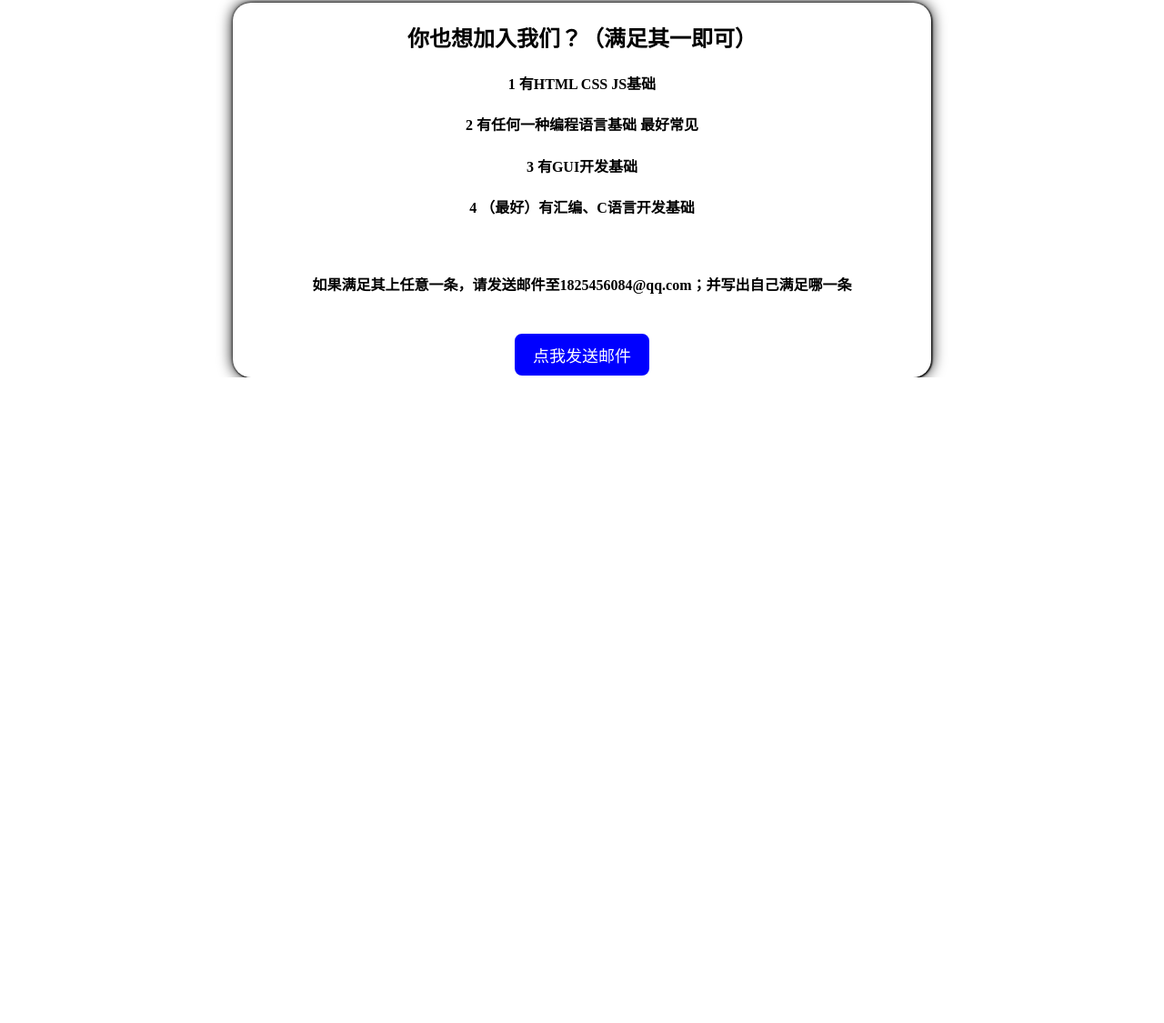
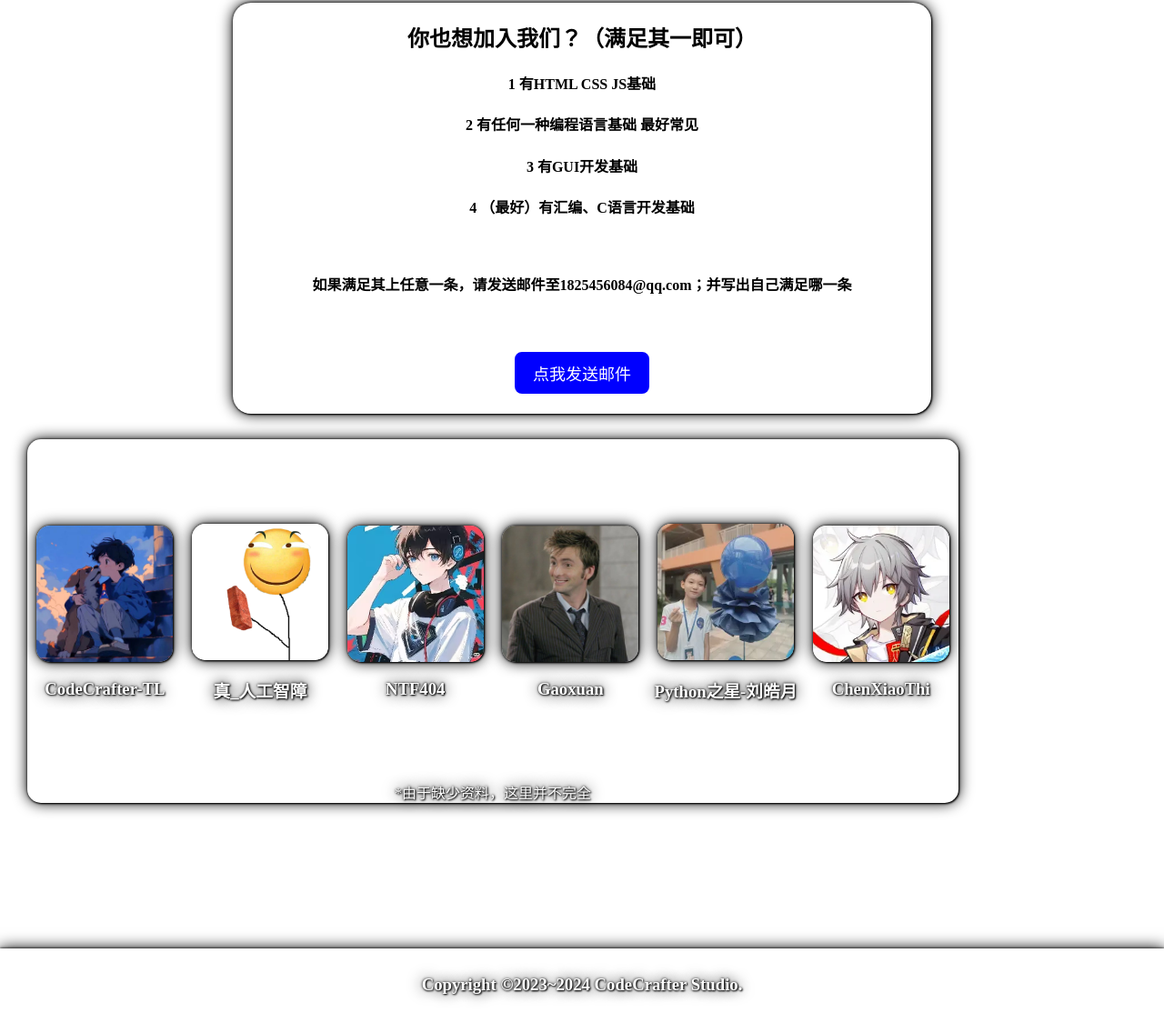
Before and after one commit to CodeCrafter-TL/CodeCrafter.github.io, a plain HTML site: page home/index.html in a window 1280 px wide. Shown: the part 797-1922 px from the top of the page at 91% size. Before the commit the page ends 1212 px from the top, so only its background shows below. Drawn offline with Linux system fonts and the light colour scheme.

Commit message:
Add files via upload

```diff
--- a/css/style.css
+++ b/css/style.css
@@ -9,7 +9,6 @@
   height: 100vh;
   color: #fff;
   text-align: center;
-  overflow: scroll;
 }
 
 .home-body {
@@ -35,6 +34,7 @@
     height: 7%;
     margin: 0;
     align-items: center;
+    box-shadow: 1px 1px 2px black, 0 0 1em black, 0 0 0.2em black;
 }
 
 .backdrop {
@@ -47,7 +47,7 @@
   height: 7%;
   margin: 0;
   box-shadow: 1px 1px 2px black, 0 0 1em black, 0 0 0.2em black;
-  z-index: 1;
+  z-index: 3;
 }
 
 .backdrop-content {
@@ -57,7 +57,7 @@
     left: 360px;
     color: #ffffffff;
     text-shadow: 1px 1px 2px black, 0 0 1em black, 0 0 0.2em black;
-    z-index: 1;
+    z-index: 3;
 }
 
 .home {
@@ -116,6 +116,8 @@
   align-items: center;
   border-radius: 20px;
   box-shadow: 1px 1px 2px black, 0 0 1em black, 0 0 0.2em black;
+  opacity: 0;
+  transition: opacity 0.3s ease-in-out;
 }
 
 .join-us a {
@@ -126,7 +128,8 @@
   border-radius: 10px;
   padding: 10px 20px;
   font-size: 18px;
-  margin-top: 20px;
+  margin-top: 40px;
+  margin-bottom: 20px;
   text-decoration: none;
 }
 
@@ -176,6 +179,7 @@
   left: 280px;
   font-size: 24px;
   animation: fadeIn 1.25s ease-in-out;
+  z-index: 2;
 }
 
 .a-one {
@@ -192,6 +196,7 @@
   top: 430px;
   left: 1260px;
   animation: fadeIn 1.7s ease-in-out;
+  box-shadow: 1px 1px 2px black, 0 0 1em black, 0 0 0.2em black;
 }
 
 .a-next {
@@ -208,6 +213,7 @@
   top: 430px;
   left: 1460px;
   animation: fadeIn 1.9s ease-in-out;
+  box-shadow: 1px 1px 2px black, 0 0 1em black, 0 0 0.2em black;
 }
 
 @keyframes fadeIn {
@@ -218,3 +224,65 @@
     opacity: 1;
   }
 }
+
+.fadeInAnimation {
+    animation: fadeIn 1s ease-in-out forwards;
+}
+
+.githubs {
+  width: 80%;
+  border-radius: 15px;
+  box-shadow: 1px 1px 2px black, 0 0 1em black, 0 0 0.2em black;
+  opacity: 0;
+  transition: opacity 0.3s ease-in-out;
+  height: 50%;
+  color: #000;
+  background-color: #fff;
+  position: absolute;
+  top: 160%;
+  left: 30px;
+  display: flex;
+  flex-direction: row;
+  justify-content: center;
+  align-items: center;
+}
+
+.githubs div {
+  display: flex;
+  flex-direction: column;
+  justify-content: center;
+  align-items: center;
+  text-align: center;
+  color: white;
+  width: 200px;
+  text-shadow: 1px 1px 2px black, 0 0 1em black, 0 0 0.2em black;
+}
+
+.githubs img.profile-img {
+  flex-grow: 1;
+  border-radius: 15px;
+  box-shadow: 1px 1px 2px black, 0 0 1em black, 0 0 0.2em black;
+  width: 150px;
+  height: 150px;
+  transition: transform 0.3s ease-in-out;
+}
+
+.githubs img.profile-img:hover {
+  transform: translateY(-10px);
+}
+
+.copyright {
+  width: 100%;
+  height: 9%;
+  position: absolute;
+  top: 230%;
+  left: 0;
+  background-color: rgba(0, 0, 0, blur(7px));
+  color: #fff;
+  align-items: center;
+  backdrop-filter: blur(7px);
+  box-shadow: 1px 1px 2px black, 0 0 1em black, 0 0 0.2em black;
+  text-shadow: 1px 1px 2px black, 0 0 1em black, 0 0 0.2em black;
+  text-align: center;
+  padding-top: 10px;
+}
--- a/home/index.html
+++ b/home/index.html
@@ -11,7 +11,7 @@
                system.win = p.indexOf("Win") == 0;
                system.mac = p.indexOf("Mac") == 0;
                system.x11 = (p == "X11") || (p.indexOf("Linux") == 0);
-               if(system.win||system.mac||system.xll){
+               if(system.win||system.mac||system.x11){
                        window.location.href="#";
                }else{
                       alert("推荐使用电脑端访问网页！");
@@ -25,7 +25,7 @@
                 <h3 id="title" class="backdrop-content">CodeCrafter</h3>
             </div>
             <div class="vp">
-                <img src="../images/pyvplogo.png" width="320" height="320" />
+                <img src="../images/pyvplogo-new.png" width="320" height="320" />
                 <h3>Python Visual Programmer</h3>
                 <h4>基于 Python 语言中的 tkinter GUI 工具的可视化编程软件</h4>
                 <a href="https://github.com/xiaokang2022/visual-programmer" class="a-one">View in Github</a>
@@ -42,5 +42,55 @@
             <h4>如果满足其上任意一条，请发送邮件至1825456084@qq.com；并写出自己满足哪一条</h4>
             <a href="mailto:1825456084@qq.com">点我发送邮件</a>
         </div>
+        <div class="githubs">
+            <div>
+                <img src="../images/tl.jpg" class="profile-img" />
+                <h3 style="flex-grow: 1;">CodeCrafter-TL</h3>
+            </div>
+            <div>
+                <img src="../images/totowang.png" class="profile-img" />
+                <h3 style="flex-grow: 1;">真_人工智障</h3>
+            </div>
+            <div>
+                <img src="../images/ntf.png" class="profile-img" />
+                <h3 style="flex-grow: 1;">NTF404</h3>
+            </div>
+            <div>
+                <img src="../images/gaoxuan.jpg" class="profile-img" />
+                <h3 style="flex-grow: 1;">Gaoxuan</h3>
+            </div>
+            <div>
+                <img src="../images/python-lhy.png" class="profile-img" />
+                <h3 style="flex-grow: 1;">Python之星-刘皓月</h3>
+            </div>
+            <div>
+                <img src="../images/cxt.png" class="profile-img" />
+                <h3 style="flex-grow: 1;">ChenXiaoThi</h3>
+            </div>
+            <p style="position: absolute; top: 90%;   text-shadow: 1px 1px 2px black, 0 0 1em black, 0 0 0.2em black; color: white;">*由于缺少资料，这里并不完全</p>
+        </div>
+        <div class="copyright">
+            <div>
+                <h3>Copyright &copy;2023~2024 CodeCrafter Studio.</h3>
+            </div>
+        </div>
     </body>
+    <script>
+        document.addEventListener("DOMContentLoaded", function() {
+            const observer = new IntersectionObserver(entries => {
+                entries.forEach(entry => {
+                    if (entry.isIntersecting) {
+                        entry.target.style.opacity = 1; // 直接设置透明度为1
+                    }
+                });
+            }, {threshold: 0.35}); // 当元素超过35%可见时触发
+
+            // 监听 .join-us .githubs 元素
+            const joinUsElement = document.querySelector('.join-us');
+            observer.observe(joinUsElement);
+
+            const GithubsElement = document.querySelector('.githubs');
+            observer.observe(GithubsElement);
+        });
+    </script>
 </html>
```
Also changed, not shown: images/cxt.png (added), images/gaoxuan.jpg (added), images/ntf.png (added), images/python-lhy.png (added), images/pyvplogo-new.png (added), images/sczja.png (added), images/tl.jpg (added), images/totowang.png (added).
